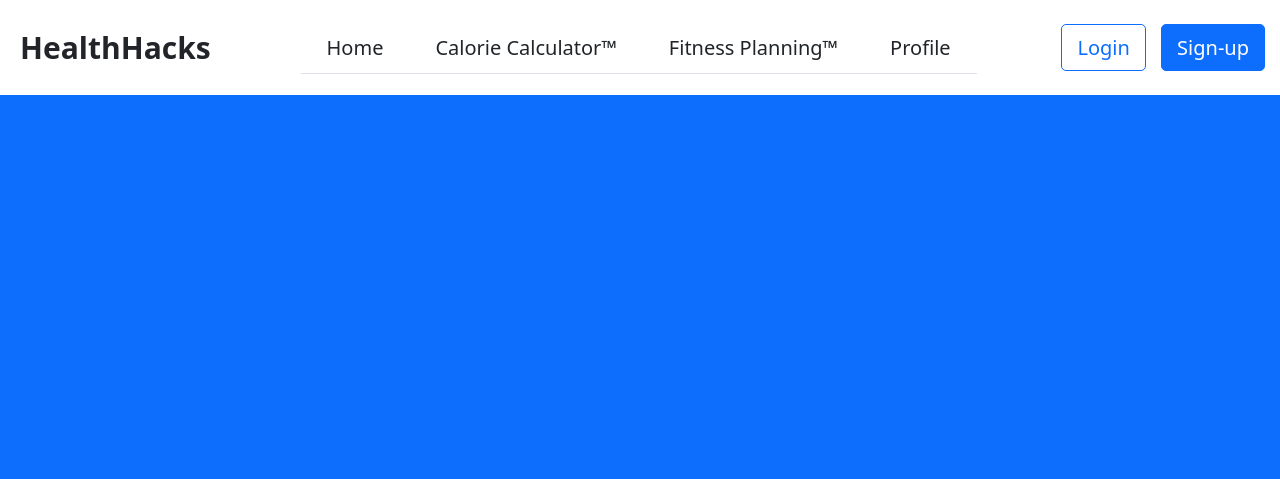
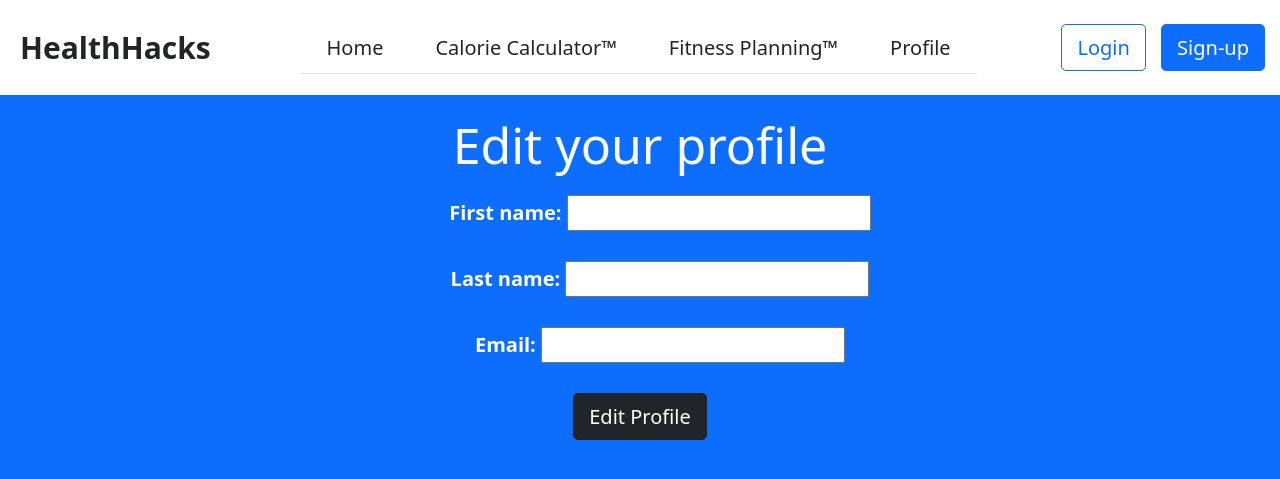
Before and after one commit to EatonWu/MnT_Health_Website, a Django app: template templates/edit_profile.html in a window 1280 px wide. Shown: the top 479 px of the page. Run offline with Django 4.2, Linux system fonts and the light colour scheme; the template is opened without the code that fills it: values that come from a table or form of the project are taken from there, others are empty.

Commit message:
Edit Profile works.

```diff
--- a/calorie_calc/templates/calorie_calc/index.html
+++ b/calorie_calc/templates/calorie_calc/index.html
@@ -3,12 +3,12 @@
 {% block content %}
     <div class="container-fluid mt-3 text-center">
         {% if calculated %}
-            <h2 style="height: 50px; ">You already have a calorie count! Submitting a new calculation will reset your
+            <h2 style="height: auto; ">You already have a calorie count! Submitting a new calculation will reset your
                 count.</h2>
             <h3 style="height: 100px">Your current calorie count: <span
                     style="color: #3eff91;">{{ calorie_count }}</span></h3>
         {% else %}
-            <h2 style="height: 50px;">Enter your data and get your calorie count with our Calculator!</h2>
+            <h2 style="height: auto;">Enter your data and get your calorie count with our Calculator!</h2>
         {% endif %}
 
         <h4 style="margin-bottom: 30px">Calorie Calculator™</h4>
--- a/day_selector/templates/day_selector/index.html
+++ b/day_selector/templates/day_selector/index.html
@@ -1,7 +1,9 @@
 {% extends 'base_generic.html' %}
 {% block content %}
     <div class="container-fluid mt-3 text-center">
-        <h1>Find your Fitness Plan!</h1>
+        <h1 style="height: 100px;">Find your Fitness Plan!</h1>
+
+        <h4 style="margin-bottom: 30px">Fitness Planner™</h4>
         <form action="/day_selector/" method="post">
             {% csrf_token %}
             <ul class="form" style="list-style: none">
--- a/forms/forms.py
+++ b/forms/forms.py
@@ -1,5 +1,4 @@
 from django import forms
-from django.urls import reverse
 from django.utils.safestring import mark_safe
 
 
@@ -52,3 +51,9 @@ class CalorieForm(forms.Form):
         widget=forms.RadioSelect(choices=GOAL_WEIGHT),
         help_text='Select your weight goal.'
     )
+
+
+class EditProfileForm(forms.Form):
+    first_name = forms.CharField(max_length=100)
+    last_name = forms.CharField(max_length=100)
+    email = forms.EmailField(max_length=100)
--- a/templates/edit_profile.html
+++ b/templates/edit_profile.html
@@ -1,6 +1,21 @@
 {% extends 'base_generic.html' %}
 {% block content %}
-<div class="container-fluid mt-3">
-
-</div>
+    <div class="container-fluid mt-3 text-center">
+        <h1 class=""> Edit your profile</h1>
+        <form class="form" method="post">
+            {% csrf_token %}
+            <ul class="form" style="list-style: none">
+                <li class="my-3">
+                    <label for="id_first_name"><strong>First name:</strong></label> {{ form.first_name }}
+                </li>
+                <li class="my-3">
+                    <label for="id_last_name"><strong>Last name:</strong></label> {{ form.last_name }}
+                </li>
+                <li class="my-3">
+                    <label for="id_email"><strong>Email:</strong></label> {{ form.email }}
+                </li>
+            </ul>
+            <input class="btn btn-dark" type="submit" value="Edit Profile">
+        </form>
+    </div>
 {% endblock %}
```
Also changed, not shown: healthhacks/views.py (+21 -0 lines).
